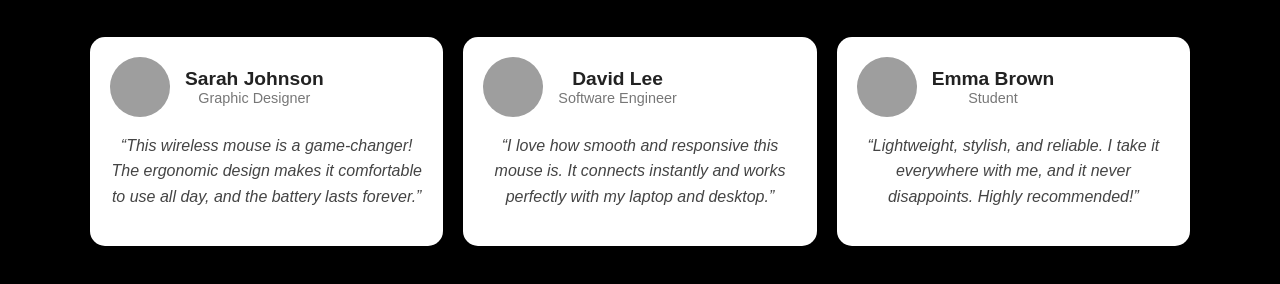
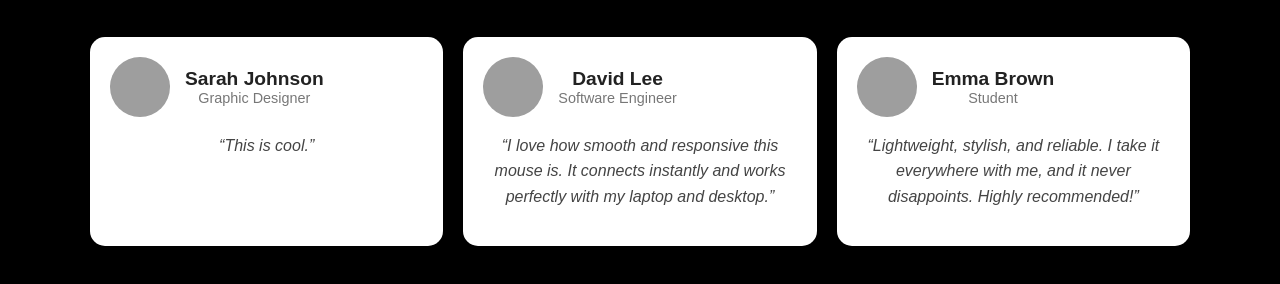
Before and after one commit to AltopsIDN/AlthafPortofolio, a plain HTML site: page yes.html in a window 1280 px wide. Shown: the part 170-454 px from the top of the page. Drawn offline with Linux system fonts and the light colour scheme; grey boxes are pictures that could not be loaded.

Commit message:
fix pharagraph

```diff
--- a/yes.html
+++ b/yes.html
@@ -87,7 +87,7 @@
           </div>
         </div>
         <p class="quote">
-          “This wireless mouse is a game-changer! The ergonomic design makes it comfortable to use all day, and the battery lasts forever.”
+          “This is cool.”
         </p>
       </div>
 
```
